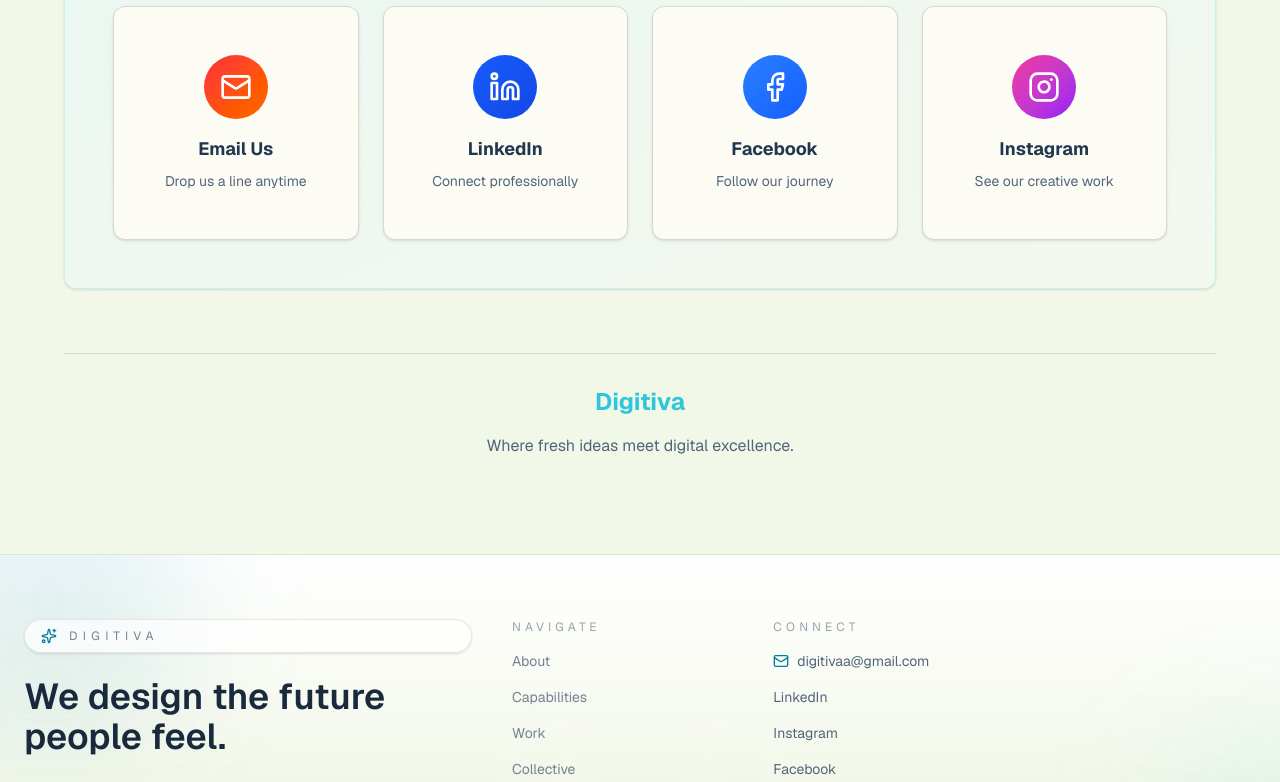
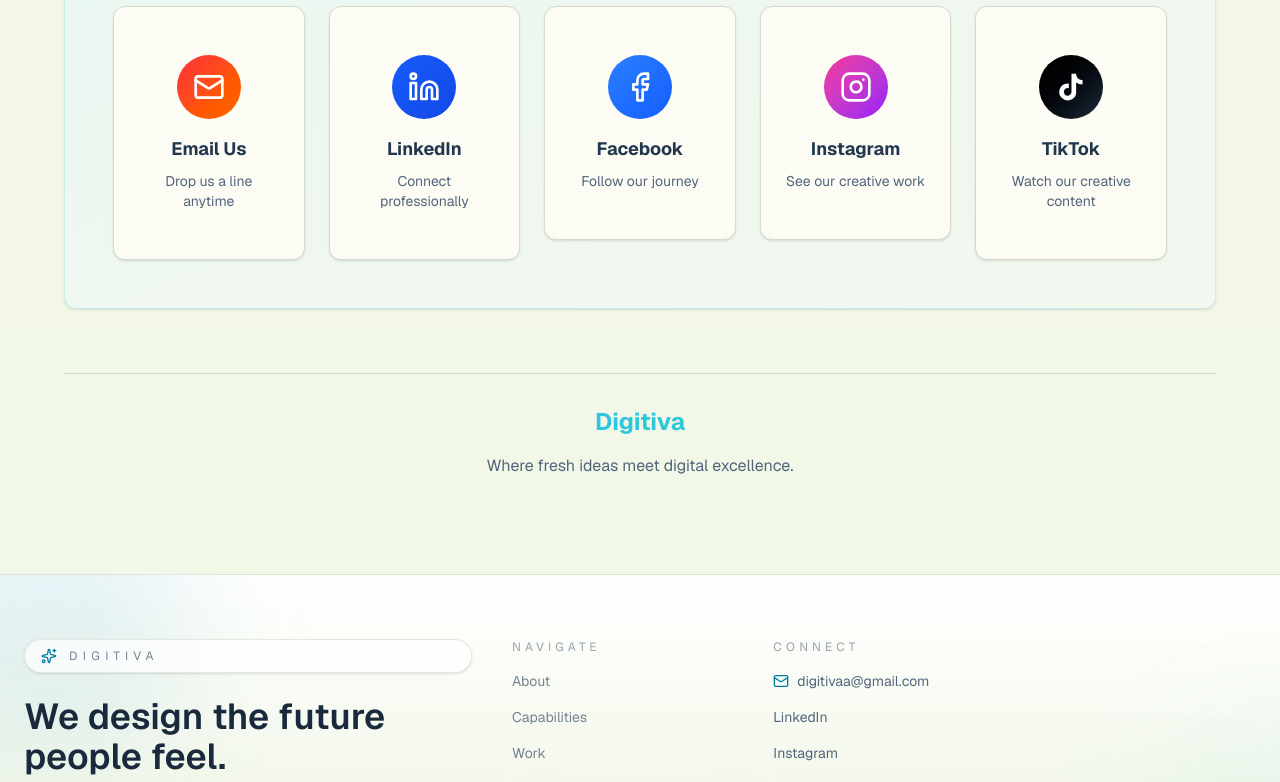
Before and after one commit to rawanamrrr/business_portofolio, a Next.js app: page / in a window 1280 px wide. Shown: the part 7800-8582 px from the top of the page. Built offline with nearby package versions, Linux system fonts and the light colour scheme; no server answers.

Commit message:
components/contact-section.tsx

```diff
--- a/components/contact-section.tsx
+++ b/components/contact-section.tsx
@@ -5,6 +5,7 @@ import { Card, CardContent } from "@/components/ui/card"
 import { Badge } from "@/components/ui/badge"
 import { Button } from "@/components/ui/button"
 import { Mail, Linkedin, Facebook, Instagram, Send, Sparkles } from "lucide-react"
+import { TikTokIcon } from "@/components/icons/tiktok-icon"
 import { useSmartReveal } from "@/hooks/use-smart-reveal"
 import { useI18n } from "@/components/locale-provider"
 
@@ -81,9 +82,16 @@ export function ContactSection() {
     {
       icon: Instagram,
       label: t('contact.social.instagram'),
-      href: "https://instagram.com/digitiva",
+      href: "https://www.instagram.com/digitivaco?igsh=MXNteGgyZjIzenQwaQ==",
       color: "from-pink-500 to-purple-600",
       description: t('contact.social.instagram_desc'),
+    },
+    {
+      icon: TikTokIcon,
+      label: t('contact.social.tiktok'),
+      href: "https://www.tiktok.com/@digitivaco?_t=ZS-90iVO8hoyQq&_r=1",
+      color: "from-black to-gray-800",
+      description: t('contact.social.tiktok_desc'),
     },
   ]
 
@@ -230,7 +238,7 @@ export function ContactSection() {
                 <p className="text-muted-foreground">{t('contact.choose_preferred')}</p>
               </div>
 
-              <div className="grid grid-cols-1 md:grid-cols-2 lg:grid-cols-4 gap-6">
+              <div className="grid grid-cols-1 md:grid-cols-2 lg:grid-cols-5 gap-6">
                 {socialLinks.map((social, index) => (
                   <a
                     key={index}
--- a/components/footer.tsx
+++ b/components/footer.tsx
@@ -57,8 +57,11 @@ export function Footer() {
               <Link className="transition hover:text-primary" href="https://linkedin.com/company/digitiva" target="_blank" rel="noreferrer">
                 {t('contact.social.linkedin')}
               </Link>
-              <Link className="transition hover:text-primary" href="https://instagram.com/digitiva" target="_blank" rel="noreferrer">
+              <Link className="transition hover:text-primary" href="https://www.instagram.com/digitivaco?igsh=MXNteGgyZjIzenQwaQ==" target="_blank" rel="noreferrer">
                 {t('contact.social.instagram')}
+              </Link>
+              <Link className="transition hover:text-primary" href="https://www.tiktok.com/@digitivaco?_t=ZS-90iVO8hoyQq&_r=1" target="_blank" rel="noreferrer">
+                {t('contact.social.tiktok')}
               </Link>
               <Link className="transition hover:text-primary" href="https://facebook.com" target="_blank" rel="noreferrer">
                 {t('contact.social.facebook')}
--- /dev/null
+++ b/components/icons/tiktok-icon.tsx
@@ -0,0 +1,14 @@
+import React from 'react'
+
+export function TikTokIcon({ className = "w-6 h-6" }: { className?: string }) {
+  return (
+    <svg
+      className={className}
+      viewBox="0 0 24 24"
+      fill="currentColor"
+      xmlns="http://www.w3.org/2000/svg"
+    >
+      <path d="M19.59 6.69a4.83 4.83 0 0 1-3.77-4.25V2h-3.45v13.67a2.89 2.89 0 0 1-5.2 1.74 2.89 2.89 0 0 1 2.31-4.64 2.93 2.93 0 0 1 .88.13V9.4a6.84 6.84 0 0 0-1-.05A6.33 6.33 0 0 0 5 20.1a6.34 6.34 0 0 0 10.86-4.43v-7a8.16 8.16 0 0 0 4.77 1.52v-3.4a4.85 4.85 0 0 1-1-.1z" />
+    </svg>
+  )
+}
--- a/locales/ar.ts
+++ b/locales/ar.ts
@@ -173,6 +173,8 @@ const ar = {
   'contact.social.facebook_desc': 'تابع رحلتنا',
   'contact.social.instagram': 'إنستغرام',
   'contact.social.instagram_desc': 'اطّلع على أعمالنا الإبداعية',
+  'contact.social.tiktok': 'تيك توك',
+  'contact.social.tiktok_desc': 'شاهد محتوانا الإبداعي',
   'contact.footer.tagline': 'حيث تلتقي الأفكار الجديدة بروعة التنفيذ الرقمي.',
   // Connect
   'connect.badge': 'تواصل',
--- a/locales/en.ts
+++ b/locales/en.ts
@@ -173,6 +173,8 @@ const en = {
   'contact.social.facebook_desc': 'Follow our journey',
   'contact.social.instagram': 'Instagram',
   'contact.social.instagram_desc': 'See our creative work',
+  'contact.social.tiktok': 'TikTok',
+  'contact.social.tiktok_desc': 'Watch our creative content',
   'contact.footer.tagline': 'Where fresh ideas meet digital excellence.',
   // Connect
   'connect.badge': 'Connect',
```
